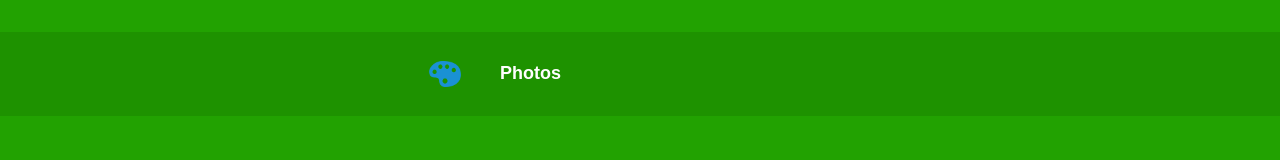
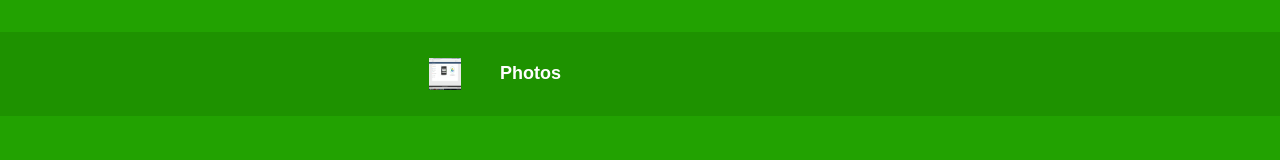
Before and after one commit to jarnailboparai/ycc_testin_682, a plain HTML site: page index.html in a window 1280 px wide. Drawn offline with Linux system fonts and the light colour scheme.

Commit message:
First Commit By Chance

```diff
--- a/index.html
+++ b/index.html
@@ -90,7 +90,7 @@ img {
 						<td>
 
 							<a class="item link" rel="external" data-ajax="flase" href="photosub_4094.html">
-																	<img src="images/photosub.png " />
+																	<img src="ycc_139938325986786356_48x48.png" />
 															</a>
 						</td>
 						<td>
```
Also changed, not shown: more.html (+1 -1 lines), ycc_139938325986786356_48x48.png (added).
